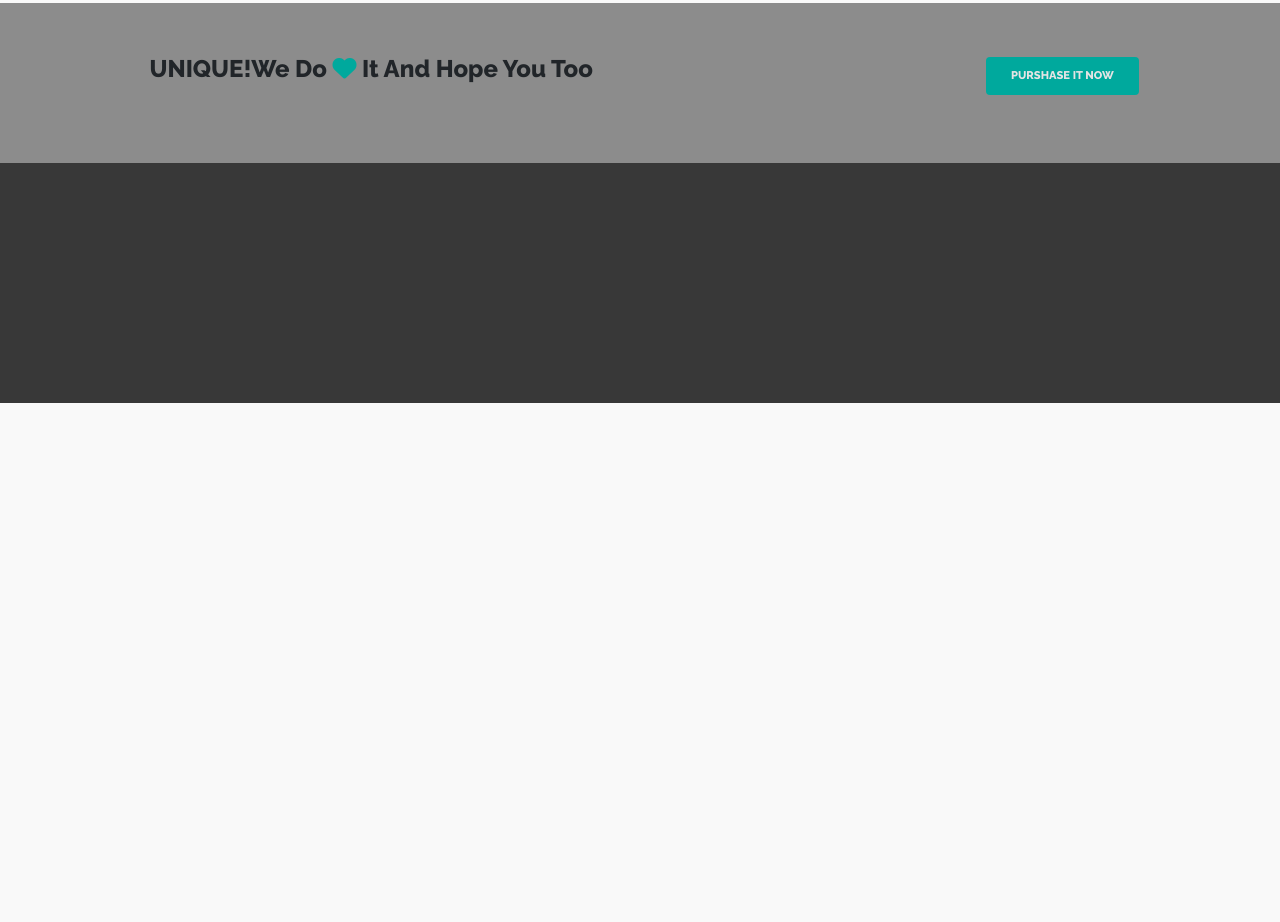
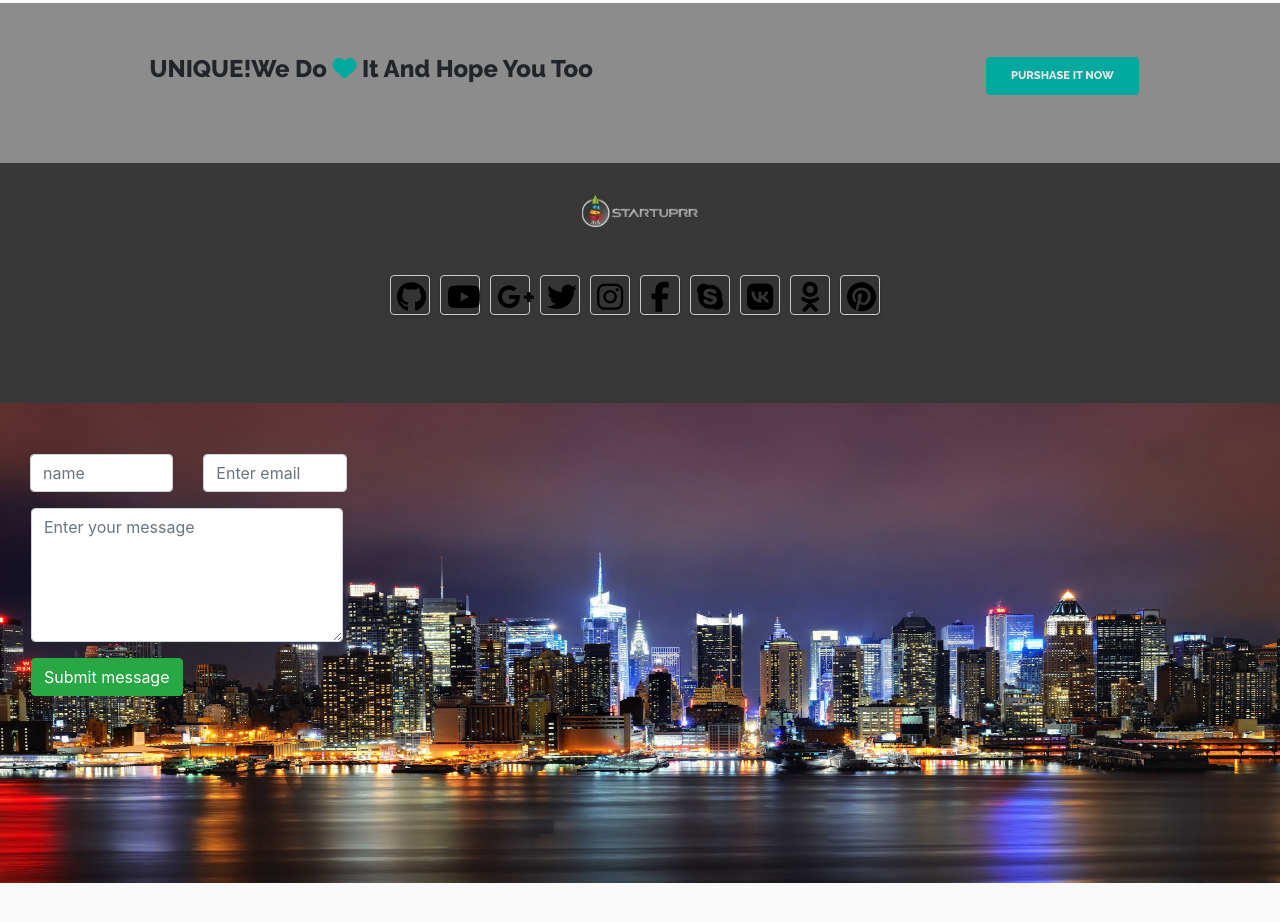
Before and after one commit to Allycik/Allycik.github.io, a website: page Example/src/index.html in a window 1280 px wide. Shown: the part 6086-7008 px from the top of the page. Before the commit the page ends 6489 px from the top, so only its background shows below. Drawn offline with nearby package versions, Linux system fonts and the light colour scheme; files that its build step writes are made by us from their sources; files whose address does not match are found by name.

Commit message:
ake footer

```diff
--- a/Example/src/index.html
+++ b/Example/src/index.html
@@ -1072,10 +1072,77 @@ Enhanced Security</p>
 </div>
 <div class="startap-block">
   <div class="startap-block__logo">
-    <img src="" class="startap-logo__foto">
+    <img src="img/photo_2020-01-30_10-54-52.jpg" class="startap-logo__foto">
+  </div>
+  <div class="startap-block__icon">
+    <div class="social github">
+      <a href="#" target="_blank"><i class="fa fa-github fa-2x"></i></a>
+  </div>
+  <div class="social youtube">
+      <a href="#" target="_blank"><i class="fa fa-youtube fa-2x"></i></a>
+  </div>
+  <div class="social google-pluse">
+      <a href="#" target="_blank"><i class="fa fa-google-plus fa-2x"></i></a>
+  </div>
+  <div class="social twitter">
+      <a href="#" target="_blank"><i class="fa fa-twitter fa-2x"></i></a>
+  </div>
+  <div class="social instagram">
+      <a href="#" target="_blank"><i class="fa fa-instagram fa-2x"></i></a>
+  </div>
+  <div class="social facebook">
+      <a href="#" target="_blank"><i class="fa fa-facebook fa-2x"></i></a>
+  </div>
+  <div class="social skype">
+      <a href="#" target="_blank"><i class="fa fa-skype fa-2x"></i></a>
+  </div>
+  <div class="social vk">
+      <a href="#" target="_blank"><i class="fa fa-vk fa-2x"></i></a>
+  </div>
+  <div class="social odnoklassniki">
+      <a href="#" target="_blank"><i class="fa fa-odnoklassniki fa-2x"></i></a>
+  </div>
+  <div class="social pinterest">
+      <a href="#" target="_blank"><i class="fa fa-pinterest fa-2x"></i></a>
+  </div>
+
   </div>
 </div>
-<div class ="footer-picter">
+<div class ="footer">
+  <div class="footer-foto">
+    <img src="img/footerpict.jpg" class="foto">
+
+    <div class="row-footer">
+      <div class="col-sm-5 col-sm-offset-3">
+          <div class="well" style="margin-top: 10%;">
+
+          <form role="form" id="contactForm" data-toggle="validator" class="shake">
+              <div class="row">
+                  <div class="form-group col-sm-6">
+
+                      <input type="text" class="form-control" id="name" placeholder="name" required data-error="NEW ERROR MESSAGE">
+                      <div class="help-block with-errors"></div>
+                  </div>
+                  <div class="form-group col-sm-6">
+
+                      <input type="email" class="form-control" id="email" placeholder="Enter email" required>
+                      <div class="help-block with-errors"></div>
+                  </div>
+              </div>
+              <div class="form-group">
+
+                  <textarea id="message" class="form-control" rows="5" placeholder="Enter your message" required></textarea>
+                  <div class="help-block with-errors"></div>
+              </div>
+              <button type="submit" id="form-submit" class="btn btn-success  pull-right ">Submit message</button>
+              <div id="msgSubmit" class="h3 text-center hidden"></div>
+              <div class="clearfix"></div>
+          </form>
+          </div>
+      </div>
+
+
+  </div>
 
 </div>
 
--- a/Example/src/scss/main.scss
+++ b/Example/src/scss/main.scss
@@ -1146,9 +1146,44 @@ font-family: Raleway;
     justify-content: center;
 }
 .startap-logo__foto{
-  background-color:#383838 ;
-
-
+  width: 30%;
+  height: 2rem;
+  margin-top: 2rem;
+}
+.startap-block__icon{
+  display: flex;
+  justify-content: center;
+}
+.social a {
+  text-align: center;
+  width: 40px;
+  height: 40px;
+  float: left;
+  border: 1px solid #ccc;
+  box-shadow: 0 2px 4px rgba(0,0,0,0.15), inset 0 0 50px rgba(0,0,0,0.1);
+  border-radius: 4px;
+  margin: 0 10px 10px 0;
+  padding: 6px;
+  color: #000;
+}
+.foto{
+  width: 100%;
+  height: 30rem;
+}
+.form-group {
+  margin-bottom: 1rem;
+  width: 90%;
+}
+.row-footer{
+  justify-content: flex-start;
+}
+textarea.form-control, .btn-success {
+  margin-left:1rem;
+}
+#contactForm{
+position: absolute;
+margin-top: -90%;
+width: 65%;
 }
 @media(max-width:#{$desktop}) {
   .block-assets__blocks{
@@ -1284,6 +1319,10 @@ font-family: Raleway;
   flex-direction: row;
   display: flex;
 
+}
+.unique-item__btn {
+  width: 30%;
+  margin-left: 10%;
 }
 }
 
@@ -1383,7 +1422,17 @@ font-family: Raleway;
 .block-powerful__first, .block-powerful__second{
   width: 90%;
 }
-}
+.unique-item__btn {
+  width: 30%;
+  margin-left: 10%;
+}
+.unique-item__text {
+  font-size: 1.4rem;
+}
+.unique-block {
+  height: 8rem;
+}
+ }
 @media(max-width:#{$mobile}) {
   html{
     font-size: 70%;
@@ -1470,6 +1519,12 @@ font-family: Raleway;
 .block-powerful__text {
   font-size: .6rem;
 }
+.unique-item__text {
+  font-size: 1.2rem;
+}
+.unique-item {
+  width: 65%;
+}
 }
 
 @media(max-width:#{$mobile_md}){
@@ -1532,6 +1587,9 @@ font-family: Raleway;
 .content-squear {
   width: 13px;
   height: 12px;
+}
+.unique-item__text {
+  font-size: 1rem;
 }
 }
 
@@ -1616,4 +1674,8 @@ font-family: Raleway;
 .card-top {
   height: 11rem;
 }
-}
+.unique-item__btn {
+  width: 40%;
+  margin-left: -5%;
+}
+}
```
Also changed, not shown: Example/build/css/style.min.css, Example/build/img/footerpict.jpg (added), Example/build/img/photo_2020-01-30_09-39-18.jpg (added), Example/build/img/photo_2020-01-30_10-54-52.jpg (added), Example/build/index.html, Example/src/img/bubble.png (deleted), Example/src/img/footer.png (deleted), Example/src/img/footerpict.jpg (added), Example/src/img/photo_2020-01-30_10-54-52.jpg (added), 2 other files.
